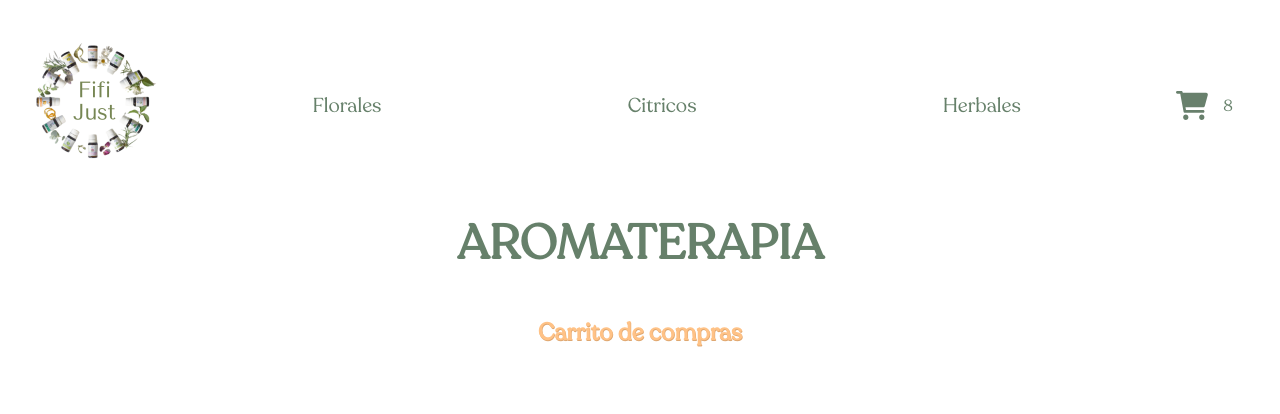
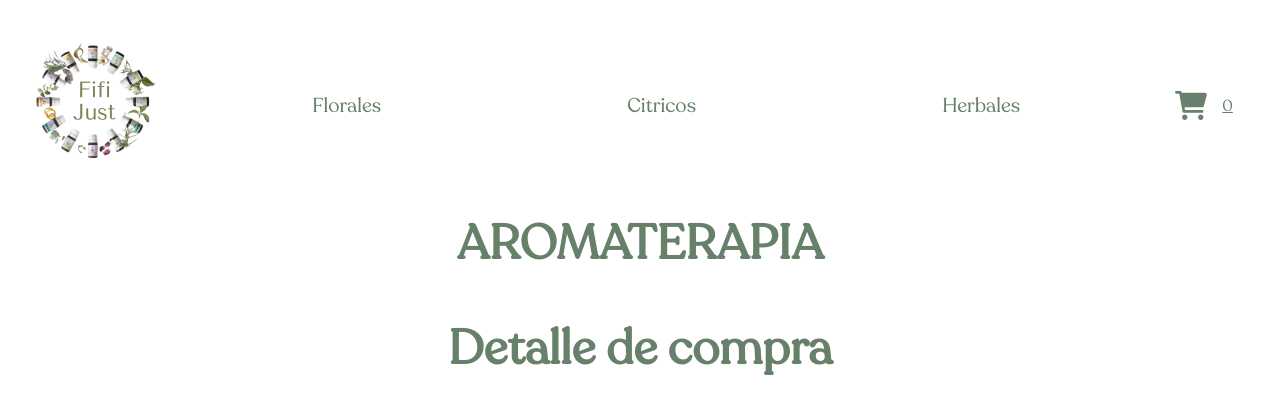
Before and after one commit to Fiolaveglia/React, a React (Create React App) app: page /cart in a window 1280 px wide. Shown: the top 414 px of the page. Built offline with nearby package versions, Linux system fonts and the light colour scheme.

Commit message:
Creacion del CartContext

```diff
--- a/src/App.js
+++ b/src/App.js
@@ -1,13 +1,15 @@
 import './App.css';
 import NavBar from './components/NavBar/NavBar';
 import ItemListContainer from './components/ItemListContainer/ItemListContainer';
-import ItemDetailContainer from './components/ItemDetailContainer/ItemDetailContainer'
-import {BrowserRouter, Routes, Route} from 'react-router-dom'
-
+import ItemDetailContainer from './components/ItemDetailContainer/ItemDetailContainer';
+import Cart from './components/Cart/Cart';
+import {BrowserRouter, Routes, Route} from 'react-router-dom';
+import {CartContextProvider} from './context/CartContext';
 
 function App() {
   return (
     <div className="App">
+      <CartContextProvider>
         <BrowserRouter>
           <header className="app-header">
             <NavBar />
@@ -16,10 +18,11 @@
             <Route path = "/" element = {<ItemListContainer/>} />
             <Route path="/category/:categoryId" element = {<ItemListContainer />}/>
             <Route path = "/detail/:productId" element = {<ItemDetailContainer />}/>
-          <Route path="/cart" element = {<h2>Carrito de compras</h2>}/>
+            <Route path="/cart" element = {<Cart/>}/>
             <Route path = "*" element = {<h1>PAGE NOT FOUND</h1>} />
           </Routes>
         </BrowserRouter>
+      </CartContextProvider>
     </div>
   );
 }
--- /dev/null
+++ b/src/components/Cart/Cart.js
@@ -0,0 +1,19 @@
+import {useContext} from 'react'
+import CartContext from '../../context/CartContext'
+
+const Cart = () => {
+
+    const {carrito} = useContext(CartContext)
+
+    return (
+        <div >
+            <h1>Detalle de compra</h1>
+            <div className='CartDetail'>
+                {carrito.map (p => <div key={p.id}>{p.nombre}</div>)}
+            </div>
+        </div>
+    )
+
+}
+
+export default Cart
--- a/src/components/CartWidget/CartWidget.jsx
+++ b/src/components/CartWidget/CartWidget.jsx
@@ -1,11 +1,19 @@
 import './CartWidget.css'
+import {useContext} from 'react'
+import CartContext from '../../context/CartContext'
+import { Link } from 'react-router-dom'
 
-const CartWidget = (props) => {
+const CartWidget = () => {
+
+    const {obtenerCantidad} = useContext(CartContext)
+
+    const cantidad = obtenerCantidad()
+
     return (
-        <div className='CartWidget'>
+        <Link to='/cart' className='CartWidget'>
             <img src='../cart-shopping-solid.svg' className='Cart' alt="cart"></img>
-            <span className='Quantity'>{props.cantidad}</span>
-        </div>
+            <span className='Quantity'>{cantidad}</span>
+        </Link>
     )
 }
 
--- a/src/components/ItemCount/ItemCount.js
+++ b/src/components/ItemCount/ItemCount.js
@@ -21,6 +21,7 @@
 
     const AgregarProducto = () => {
         onAdd (count)
+        console.log(count)
     }
 
     return (
--- a/src/components/ItemDetail/ItemDetail.js
+++ b/src/components/ItemDetail/ItemDetail.js
@@ -1,31 +1,36 @@
 import Card from 'react-bootstrap/Card'
-import {useState} from 'react'
+import {useState, useContext} from 'react'
 import {Link} from 'react-router-dom'
+import CartContext from '../../context/CartContext';
 import ItemCount from "../ItemCount/ItemCount";
 import  ItemListContainer from "../ItemListContainer/ItemListContainer"
 import '../ItemCard/ItemCard.css'
 
 
-const ItemDetail = (props) => {
+const ItemDetail = ({id, nombre, precio, img, detalle, stock, categoria}) => {
 
     const [cantidad, setCantidad] = useState(0)
 
-    const onAdd = (cant) => {
-        console.log(`Se agregaron ${cant} productos al carrito`)
-        setCantidad(cant)
+    const {agregarItem} = useContext(CartContext)
+
+    const onAdd = (cantidad) => {
+        console.log(`Se agregaron ${cantidad} productos al carrito`)
+        setCantidad(cantidad)
+        agregarItem ({id, nombre, precio, cantidad})
     }
 
     return (
         <div>
             <h2>Detalle del producto</h2>
-            <Card key={props.id} style={{ width: '35rem'}}>
-                <Card.Img variant="top" className='card-img-item' src={props.img} alt={props.nombre} />
+            <Card key={id} style={{ width: '35rem'}}>
+                <Card.Img variant="top" className='card-img-item' src={img} alt={nombre} />
                 <Card.Body>
-                    <Card.Title><h3>Aceite de {props.nombre}</h3></Card.Title>
+                    <Card.Title><h3>Aceite de {nombre}</h3></Card.Title>
+                    <Card.Title><h4>{categoria}</h4></Card.Title>
                     <Card.Text className="text-detail">
-                        {props.detalle}
+                        {detalle}
                     </Card.Text>
-                    {cantidad > 0 ? <Link to='/cart' className='ButtonDetail Shop'>Finalizar compra</Link> : <ItemCount stock={props.stock} inicial={1} onAdd={onAdd}/>}
+                    {cantidad > 0 ? <Link to='/cart' className='ButtonDetail Shop'>Finalizar compra</Link> : <ItemCount stock={stock} inicial={1} onAdd={onAdd}/>}
                     {cantidad > 0 ? <Link to='/' className='ButtonDetail Shop'>Continuar comprando</Link> : <ItemListContainer/>}
                 </Card.Body>
             </Card>
--- a/src/components/ItemListContainer/ItemListContainer.js
+++ b/src/components/ItemListContainer/ItemListContainer.js
@@ -13,7 +13,7 @@
 
     useEffect (() => {
         if (!categoryId) {
-            customFetch(2000, Productos)
+                customFetch(2000, Productos)
             .then(resp => setItems(resp))
             .catch(error => console.log(error))
             .finally(() => setLoading(false))
--- a/src/components/NavBar/NavBar.js
+++ b/src/components/NavBar/NavBar.js
@@ -11,7 +11,7 @@
                 <Link to = "/category/floral" className='ButtonNav' >Florales</Link>
                 <Link to = "/category/citrico" className='ButtonNav'>Citricos</Link>
                 <Link to = "/category/herbal" className='ButtonNav'>Herbales</Link>
-                <CartWidget cantidad = {8}/>
+                <CartWidget />
             </div>
             <h1>AROMATERAPIA</h1>
         </nav>
--- /dev/null
+++ b/src/context/CartContext.js
@@ -0,0 +1,29 @@
+import {createContext, useState} from 'react'
+
+const CartContext = createContext()
+
+export const CartContextProvider = ({children}) => {
+    const [carrito, setCarrito] = useState([])
+    console.log(carrito)
+
+    const agregarItem = (productoParaAgregar) => {
+        setCarrito([...carrito, productoParaAgregar])
+    }
+
+    const obtenerCantidad = () => {
+        let suma = 0
+        carrito.forEach(p => {
+            suma += p.cantidad
+        })
+        return suma
+    }
+
+
+    return (
+        <CartContext.Provider value = {{carrito, agregarItem, obtenerCantidad}}>
+            {children}
+        </CartContext.Provider>
+    )
+}
+
+export default CartContext
```
Lines whose indentation alone changed are shown as unchanged.
